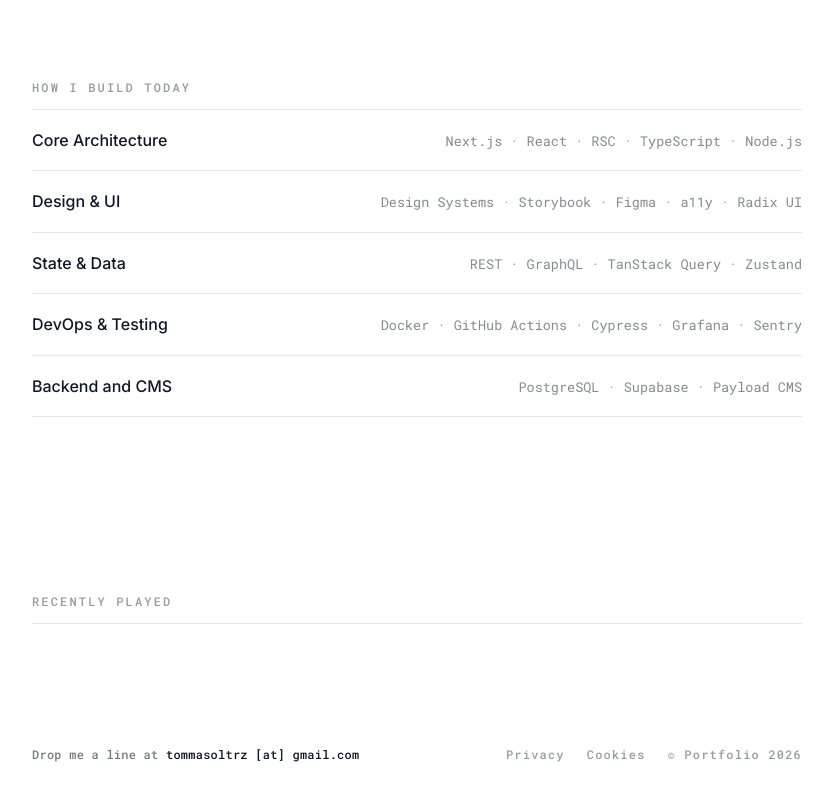
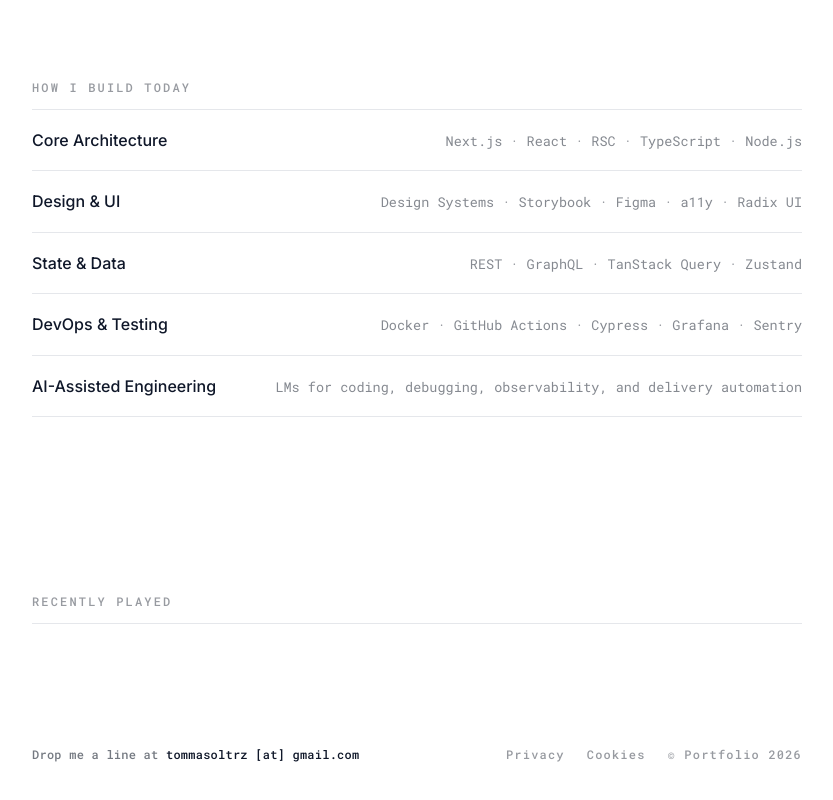
Before and after one commit to tommasoltrz/portfolio, a Next.js app: page / in a window 1280 px wide. Shown: the part 1768-2568 px from the top of the page, without its empty margins (223-1056 px from the left). Built offline with nearby package versions, Linux system fonts and the light colour scheme; no server answers.

Commit message:
feat: replace backend skill category with AI-assisted engineering

```diff
--- a/app/page.tsx
+++ b/app/page.tsx
@@ -219,8 +219,8 @@ export default function Home() {
             ]}
           />
           <SkillCategory
-            category="Backend and CMS"
-            stack={["PostgreSQL", "Supabase", "Payload CMS"]}
+            category="AI-Assisted Engineering"
+            stack={["LMs for coding, debugging, observability, and delivery automation"]}
           />
       </Section>
 
```
